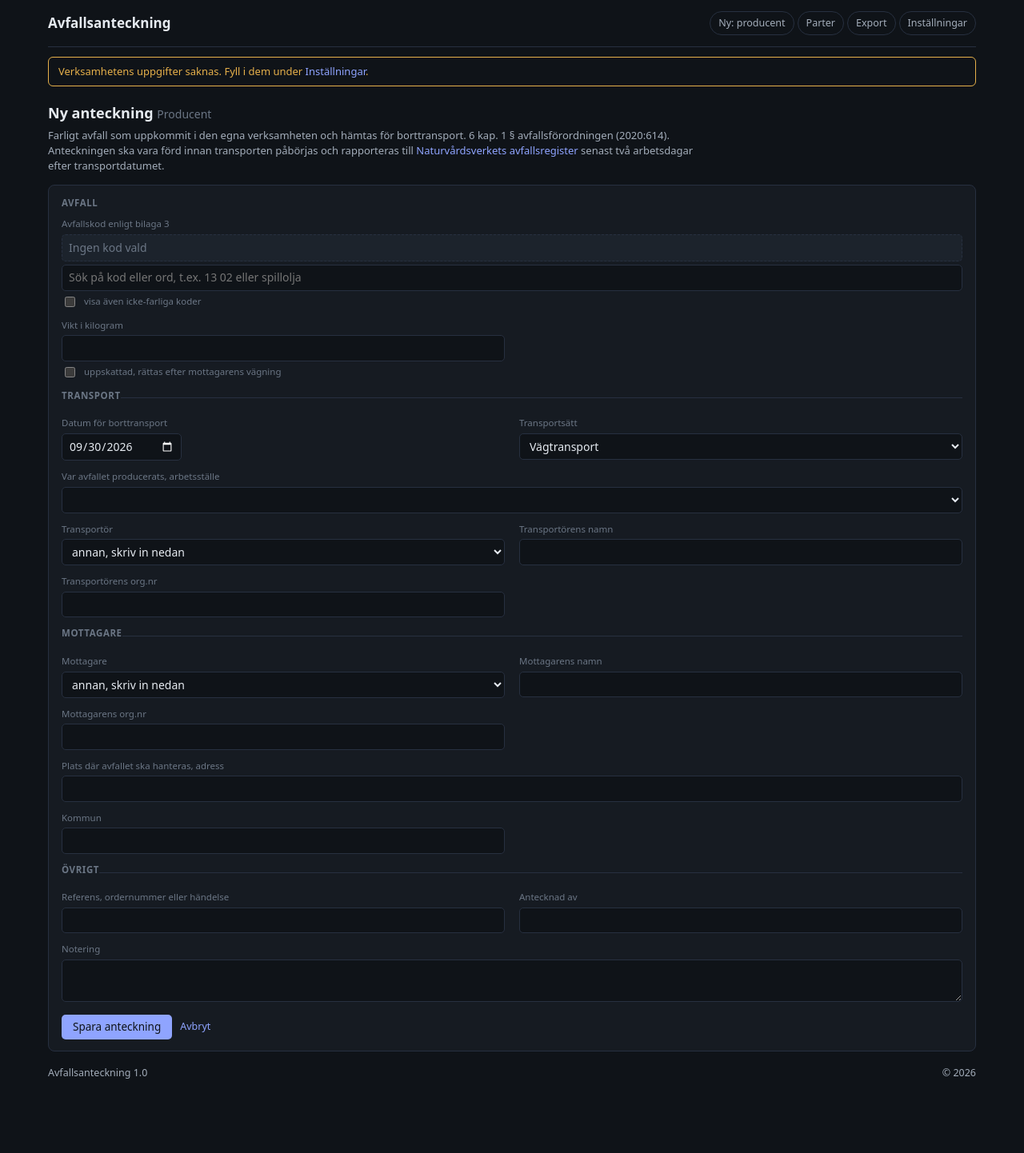
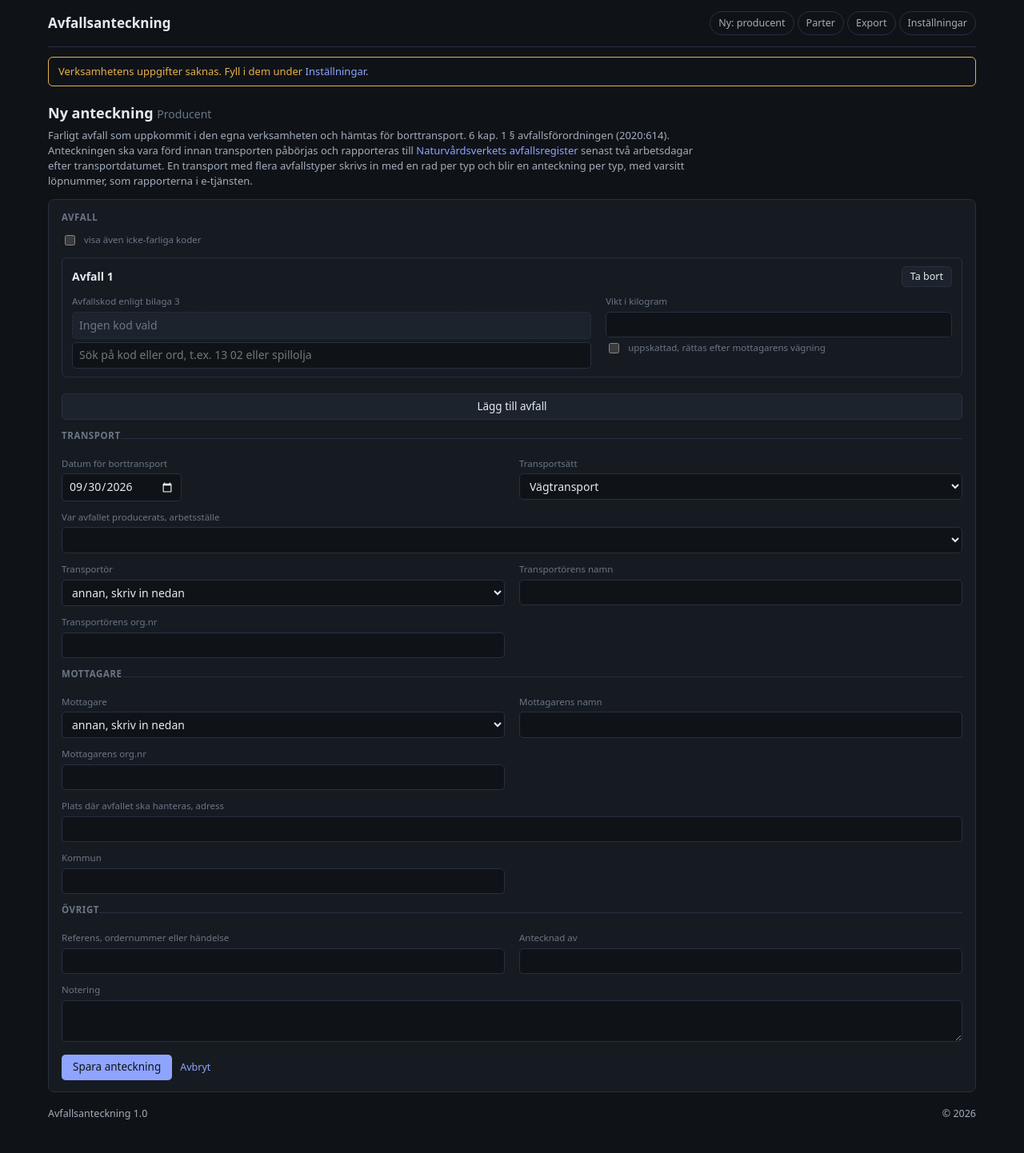
Before and after one commit to mews-se/avfallsanteckning, a Flask app: page /ny/producent in a window 1280 px wide. Shown: the whole page at 80% size. Before the commit the page ends 1349 px from the top, so only its background shows below. Run offline with Flask 3, Linux system fonts and the light colour scheme; data that the repository does not hold is empty.

Commit message:
Save one note per waste type from a multi-row form
A transport with several waste types is entered at once, with a code
and a weight per row, and saved as one note per row, since the
avfallsregister gives every type its own avfalls-ID. The PDFs show the
waste as a table and the blank form gets three empty lines for it.

```diff
--- a/avfallsanteckning/db.py
+++ b/avfallsanteckning/db.py
@@ -77,6 +77,8 @@ FALT = (
     "mottagare_namn", "mottagare_orgnr", "till_adress", "till_kommunkod", "klassgrund",
     "fordon", "forare", "referens", "notering",
 )
+
+AVFALLSFALT = ("avfallskod", "avfallstyp", "farligt", "vikt_kg", "vikt_uppskattad")
 
 PARTFALT = ("namn", "orgnr", "adress", "kommunkod", "roll", "aktiv")
 
--- a/avfallsanteckning/static/app.js
+++ b/avfallsanteckning/static/app.js
@@ -34,19 +34,25 @@
     });
   });
 
-  var sok = document.getElementById("kodsok");
-  if (!sok) return;
-  var dold = document.getElementById("avfallskod");
-  var lista = document.getElementById("kodlista");
-  var valt = document.getElementById("kodvalt");
+  // avfallsrader med varsin kodväljare
+  var rader = document.getElementById("avfallsrader");
+  if (!rader) return;
   var alla = document.getElementById("visa_ickefarliga");
-  var favoriter = JSON.parse(sok.dataset.favoriter || "[]");
+  var favoriter = JSON.parse(rader.dataset.favoriter || "[]");
   var koder = [];
-  var markerad = -1;
+  var nasta = 1;
+  rader.querySelectorAll(".avfallsrad").forEach(function (r) { nasta = Math.max(nasta, Number(r.dataset.n) + 1); });
 
-  fetch(sok.dataset.url).then(function (r) { return r.json(); }).then(function (d) { koder = d; });
+  fetch(rader.dataset.url).then(function (r) { return r.json(); }).then(function (d) { koder = d; });
 
   function norm(s) { return s.toLowerCase().replace(/\s+/g, " "); }
+
+  function kodvaljare(rad) {
+    var sok = rad.querySelector(".kodsok");
+    var dold = rad.querySelector("input[type=hidden]");
+    var lista = rad.querySelector(".kodlista");
+    var valt = rad.querySelector(".kodvalt");
+    var markerad = -1;
 
     function traffar() {
       var q = norm(sok.value.trim());
@@ -108,28 +114,66 @@
       valt.appendChild(document.createTextNode(" " + k.beskrivning));
       sok.value = "";
       lista.hidden = true;
+      var vikt = rad.querySelector("input[name^=vikt_kg]");
+      if (vikt && !vikt.value) vikt.focus();
     }
 
     sok.addEventListener("input", rendera);
     sok.addEventListener("focus", rendera);
     alla.addEventListener("change", function () { if (!lista.hidden) rendera(); });
     sok.addEventListener("keydown", function (e) {
-    var rader = lista.querySelectorAll("li:not(.rubrik)");
+      var val = lista.querySelectorAll("li:not(.rubrik)");
       if (e.key === "ArrowDown" || e.key === "ArrowUp") {
         e.preventDefault();
         if (lista.hidden) rendera();
-      markerad = Math.max(0, Math.min(rader.length - 1, markerad + (e.key === "ArrowDown" ? 1 : -1)));
-      rader.forEach(function (li, i) { li.classList.toggle("vald", i === markerad); });
-      if (rader[markerad]) rader[markerad].scrollIntoView({ block: "nearest" });
+        markerad = Math.max(0, Math.min(val.length - 1, markerad + (e.key === "ArrowDown" ? 1 : -1)));
+        val.forEach(function (li, i) { li.classList.toggle("vald", i === markerad); });
+        if (val[markerad]) val[markerad].scrollIntoView({ block: "nearest" });
       } else if (e.key === "Enter") {
         e.preventDefault();
-      var li = rader[markerad >= 0 ? markerad : 0];
+        var li = val[markerad >= 0 ? markerad : 0];
         if (li) li.dispatchEvent(new MouseEvent("mousedown"));
       } else if (e.key === "Escape") {
         lista.hidden = true;
       }
     });
+  }
+
+  function numrera() {
+    rader.querySelectorAll(".avfallsrad").forEach(function (r, i) { r.querySelector(".nr").textContent = i + 1; });
+  }
+
+  function koppla(rad) {
+    kodvaljare(rad);
+    rad.querySelector(".ta_bort").addEventListener("click", function () {
+      if (rader.querySelectorAll(".avfallsrad").length > 1) {
+        rad.remove();
+      } else {
+        rad.querySelector("input[type=hidden]").value = "";
+        rad.querySelector(".kodvalt").innerHTML = '<span class="tom">Ingen kod vald</span>';
+        rad.querySelector("input[name^=vikt_kg]").value = "";
+        rad.querySelector("input[type=checkbox]").checked = false;
+      }
+      numrera();
+    });
+  }
+
+  rader.querySelectorAll(".avfallsrad").forEach(koppla);
+  var mall = document.getElementById("avfallsrad-mall");
+  var lagg = document.getElementById("lagg_till_avfall");
+  if (lagg) lagg.addEventListener("click", function () {
+    var div = document.createElement("div");
+    div.innerHTML = mall.innerHTML.replace(/__N__/g, nasta++);
+    var rad = div.firstElementChild;
+    rader.appendChild(rad);
+    koppla(rad);
+    numrera();
+    rad.querySelector(".kodsok").focus();
+  });
+
   document.addEventListener("click", function (e) {
-    if (!e.target.closest(".kodvaljare")) lista.hidden = true;
+    if (!e.target.closest(".kodvaljare")) {
+      rader.querySelectorAll(".kodlista").forEach(function (l) { l.hidden = true; });
+    }
   });
 })();
--- a/avfallsanteckning/static/style.css
+++ b/avfallsanteckning/static/style.css
@@ -50,6 +50,9 @@ legend{grid-column:1/-1;font-size:11.5px;font-weight:600;letter-spacing:.05em;te
 .falt .rad{display:flex;gap:8px;align-items:center}.falt .rad input:not([type=checkbox]){flex:1}
 .partfri{display:none}.partfri.synlig{display:flex}
 .knappar{display:flex;gap:10px;align-items:center;flex-wrap:wrap;margin-top:10px}.knappar a:not(.knapp){font-size:12.5px}
+.avfallsrad{border:1px solid var(--line);border-radius:6px;padding:10px 12px;margin-bottom:8px;display:grid;grid-template-columns:minmax(0,3fr) minmax(0,2fr);gap:10px 18px}
+.avfallsrad .radhuvud{grid-column:1/-1;display:flex;justify-content:space-between;align-items:center}.avfallsrad .radhuvud button{padding:3px 10px;font-size:12.5px}
+.ensam .radhuvud{display:none}
 .kodvaljare{position:relative}.kodvalt{padding:6px 8px;border:1px dashed var(--line);border-radius:5px;background:var(--raised)}.kodvalt .tom{color:var(--ink-3)}
 .kodlista{position:absolute;z-index:5;top:100%;left:0;right:0;margin:2px 0 0;padding:4px 0;list-style:none;background:var(--raised);border:1px solid var(--line);border-radius:6px;max-height:320px;overflow:auto;box-shadow:0 10px 30px rgba(0,0,0,.4)}
 .kodlista li{padding:5px 10px;cursor:pointer;display:grid;grid-template-columns:auto 1fr;column-gap:10px;align-items:baseline}.kodlista li:hover,.kodlista li.vald{background:rgba(143,164,255,.15)}
@@ -66,4 +69,4 @@ table.detalj td{white-space:normal;padding:7px 10px}td.forformaterad{white-space
 details summary{cursor:pointer;color:var(--ink-3);font-size:12.5px;margin-top:8px}details form{margin-top:8px}
 tr.ny td{background:var(--raised)}
 table.stallen{border:0;background:none}table.stallen th,table.stallen td{padding:3px 6px 3px 0;border:0}table.stallen input{width:100%}
-@media (max-width:820px){.kolumner{grid-template-columns:1fr}.formular fieldset{grid-template-columns:1fr}table.detalj th{width:120px}}
+@media (max-width:820px){.kolumner{grid-template-columns:1fr}.formular fieldset{grid-template-columns:1fr}.avfallsrad{grid-template-columns:1fr}table.detalj th{width:120px}}
--- a/avfallsanteckning/templates/form.html
+++ b/avfallsanteckning/templates/form.html
@@ -1,24 +1,36 @@
 {% extends "base.html" %}
 {% block titel %}{% if aid %}Redigera {{ varden.lopnr }}{% else %}Ny anteckning{% endif %} · Avfallsanteckning{% endblock %}
+{% macro avfallsrad(n, a) %}
+<div class="avfallsrad" data-n="{{ n }}">
+  <div class="radhuvud"><b>Avfall <span class="nr">{{ n }}</span></b><button type="button" class="sekundar ta_bort">Ta bort</button></div>
+  <div class="falt kodvaljare">
+    <label>Avfallskod enligt bilaga 3</label>
+    <div class="kodvalt">{% if a.avfallskod %}<b class="mono">{{ a.avfallskod }}</b> {{ a.avfallstyp }}{% else %}<span class="tom">Ingen kod vald</span>{% endif %}</div>
+    <input type="hidden" name="avfallskod-{{ n }}" value="{{ a.avfallskod or '' }}">
+    <input type="text" class="kodsok" placeholder="Sök på kod eller ord, t.ex. 13 02 eller spillolja">
+    <ul class="kodlista" hidden></ul>
+  </div>
+  <div class="falt">
+    <label>Vikt i kilogram</label>
+    <input type="text" inputmode="decimal" name="vikt_kg-{{ n }}" value="{{ a.vikt_kg or '' }}">
+    <label class="rad"><input type="checkbox" name="vikt_uppskattad-{{ n }}" value="1"{% if a.vikt_uppskattad %} checked{% endif %}> uppskattad, rättas efter mottagarens vägning</label>
+  </div>
+</div>
+{% endmacro %}
 {% block innehall %}
 <h2>{% if aid %}Redigera anteckning {{ varden.lopnr }}{% else %}Ny anteckning{% endif %} <span class="roll">{{ ROLLER[roll] }}</span></h2>
-<p class="hjalp">{{ hjalp }} {{ GRUND[roll] }}. Anteckningen ska vara förd innan transporten påbörjas och rapporteras till <a href="https://www.naturvardsverket.se/vagledning-och-stod/avfall-farligt-avfall/avfallsregistret/" target="_blank" rel="noopener">Naturvårdsverkets avfallsregister</a> senast två arbetsdagar efter transportdatumet.</p>
+<p class="hjalp">{{ hjalp }} {{ GRUND[roll] }}. Anteckningen ska vara förd innan transporten påbörjas och rapporteras till <a href="https://www.naturvardsverket.se/vagledning-och-stod/avfall-farligt-avfall/avfallsregistret/" target="_blank" rel="noopener">Naturvårdsverkets avfallsregister</a> senast två arbetsdagar efter transportdatumet.{% if not aid %} En transport med flera avfallstyper skrivs in med en rad per typ och blir en anteckning per typ, med varsitt löpnummer, som rapporterna i e-tjänsten.{% endif %}</p>
 <form method="post" class="panel formular" autocomplete="off">
 <fieldset>
   <legend>Avfall</legend>
-  <div class="falt bred kodvaljare">
-    <label for="kodsok">Avfallskod enligt bilaga 3</label>
-    <div class="kodvalt" id="kodvalt">{% if varden.avfallskod %}<b class="mono">{{ varden.avfallskod }}</b> {{ varden.avfallstyp }}{% else %}<span class="tom">Ingen kod vald</span>{% endif %}</div>
-    <input type="hidden" name="avfallskod" id="avfallskod" value="{{ varden.avfallskod or '' }}">
-    <input type="text" id="kodsok" placeholder="Sök på kod eller ord, t.ex. 13 02 eller spillolja" data-url="{{ url_for('app.koder_json') }}" data-favoriter='{{ favoriter }}'>
-    <ul class="kodlista" id="kodlista" hidden></ul>
-    <label class="rad"><input type="checkbox" id="visa_ickefarliga"> visa även icke-farliga koder</label>
+  <div class="falt bred"><label class="rad"><input type="checkbox" id="visa_ickefarliga"> visa även icke-farliga koder</label></div>
+  <div class="falt bred{% if aid %} ensam{% endif %}" id="avfallsrader" data-url="{{ url_for('app.koder_json') }}" data-favoriter='{{ favoriter }}'>
+    {% for a in varden.avfall or [{}] %}{{ avfallsrad(loop.index, a) }}{% endfor %}
   </div>
-  <div class="falt">
-    <label for="vikt_kg">Vikt i kilogram</label>
-    <input type="text" inputmode="decimal" name="vikt_kg" id="vikt_kg" value="{{ varden.vikt_kg or '' }}" required>
-    <label class="rad"><input type="checkbox" name="vikt_uppskattad" value="1"{% if varden.vikt_uppskattad %} checked{% endif %}> uppskattad, rättas efter mottagarens vägning</label>
-  </div>
+{% if not aid %}
+  <div class="falt bred"><button type="button" class="sekundar" id="lagg_till_avfall">Lägg till avfall</button></div>
+  <template id="avfallsrad-mall">{{ avfallsrad('__N__', {}) }}</template>
+{% endif %}
 </fieldset>
 
 <fieldset>
--- a/avfallsanteckning/views.py
+++ b/avfallsanteckning/views.py
@@ -31,7 +31,7 @@ bp = Blueprint("app", __name__)
 BILAGA_TYPER = {"pdf", "jpg", "jpeg", "png", "heic", "webp"}
 VECKODAG = ["mån", "tis", "ons", "tor", "fre", "lör", "sön"]
 MANAD = ["jan", "feb", "mar", "apr", "maj", "jun", "jul", "aug", "sep", "okt", "nov", "dec"]
-KOPIERAS_EJ = {"avfallskod", "avfallstyp", "farligt", "vikt_kg", "vikt_uppskattad", "notering"}
+KOPIERAS_EJ = {"avfall", *db.AVFALLSFALT, "notering"}
 LOGOTYPER = ("logo.png", "logo.svg", "logo.jpg", "logo.webp")
 LOGOTYP_TYPER = {"png": "logo.png", "svg": "logo.svg", "jpg": "logo.jpg", "jpeg": "logo.jpg", "webp": "logo.webp"}
 
@@ -166,6 +166,7 @@ def _standardvarden(roll):
         "transportsatt": TRANSPORTSATT[0],
         "fran_kommun": "",
         "klassgrund": [],
+        "avfall": [],
     }
     if roll == "producent":
         s = inst()["arbetsstallen"][0]
@@ -188,16 +189,32 @@ def _arbetsstalleindex(rad):
     return ""
 
 
+def _radnummer(form):
+    return sorted(int(k.removeprefix("avfallskod-")) for k in form if k.removeprefix("avfallskod-").isdigit())
+
+
 def _formvarden(form):
     varden = {k: form.get(k, "") for k in form}
     varden["klassgrund"] = form.getlist("klassgrund")
+    koder = current_app.config["KODER"]
+    varden["avfall"] = []
+    for n in _radnummer(form):
+        kod = koder.get(form.get(f"avfallskod-{n}", ""))
+        varden["avfall"].append(
+            {
+                "avfallskod": kod["kod"] if kod else "",
+                "avfallstyp": kod["beskrivning"] if kod else "",
+                "vikt_kg": form.get(f"vikt_kg-{n}", ""),
+                "vikt_uppskattad": bool(form.get(f"vikt_uppskattad-{n}")),
+            }
+        )
     return varden
 
 
 def _radvarden(rad):
     varden = dict(rad)
     varden["klassgrund"] = json.loads(rad["klassgrund"] or "[]")
-    varden["vikt_kg"] = f_vikt(rad["vikt_kg"])
+    varden["avfall"] = [{**{f: rad[f] for f in db.AVFALLSFALT}, "vikt_kg": f_vikt(rad["vikt_kg"])}]
     varden["fran_kommun"] = f_kommunnamn(rad["fran_kommunkod"])
     varden["till_kommun"] = f_kommunnamn(rad["till_kommunkod"])
     if rad["roll"] == "producent":
@@ -228,15 +245,39 @@ def _part(form, prefix, conn):
     return form.get(f"{prefix}_namn", "").strip(), form.get(f"{prefix}_orgnr", "").strip(), "", ""
 
 
-def _las_formular(roll, form, conn):
+def _las_avfall(form, fel):
+    koder = current_app.config["KODER"]
+    rader = []
+    for n in _radnummer(form):
+        text, vikt = form.get(f"avfallskod-{n}", ""), form.get(f"vikt_kg-{n}", "")
+        if not text and not vikt.strip():
+            continue
+        kod = koder.get(text)
+        kg = _tal(vikt)
+        if not kod:
+            fel.append(f"Välj en avfallskod ur listan för avfall {len(rader) + 1}.")
+        if kg is None or kg <= 0:
+            fel.append(f"Ange vikt i kilogram, större än 0, för avfall {len(rader) + 1}.")
+        rader.append(
+            {
+                "avfallskod": kod["kod"] if kod else "",
+                "avfallstyp": kod["beskrivning"] if kod else "",
+                "farligt": int(bool(kod and kod["farligt"])),
+                "vikt_kg": kg or 0,
+                "vikt_uppskattad": int(bool(form.get(f"vikt_uppskattad-{n}"))),
+            }
+        )
+    if not rader:
+        fel.append("Lägg till minst ett avfall.")
+    return rader
+
+
+def _las_formular(roll, form, conn, en=False):
     fel = []
     v = inst()["verksamhet"]
-    kod = current_app.config["KODER"].get(form.get("avfallskod", ""))
-    if not kod:
-        fel.append("Välj en avfallskod ur listan.")
-    vikt = _tal(form.get("vikt_kg", ""))
-    if vikt is None or vikt <= 0:
-        fel.append("Ange vikt i kilogram, större än 0.")
+    avfall = _las_avfall(form, fel)
+    if en and len(avfall) > 1:
+        fel.append("En anteckning gäller ett avfall. Lägg till fler avfallstyper som nya anteckningar.")
     datum = _datum(form.get("transportdatum", ""))
     if not datum:
         fel.append("Ange transportdatum.")
@@ -249,11 +290,7 @@ def _las_formular(roll, form, conn):
     data = {
         **text,
         "roll": roll,
-        "avfallskod": kod["kod"] if kod else "",
-        "avfallstyp": kod["beskrivning"] if kod else "",
-        "farligt": int(bool(kod and kod["farligt"])),
-        "vikt_kg": vikt or 0,
-        "vikt_uppskattad": int(bool(form.get("vikt_uppskattad"))),
+        "farligt": int(any(a["farligt"] for a in avfall)),
         "transportdatum": datum or "",
         "transportsatt": transportsatt,
         "klassgrund": json.dumps(klassgrund),
@@ -301,7 +338,8 @@ def _las_formular(roll, form, conn):
             data[k] = orgnr.formatera(data[k])
         elif data[k] and k in form:
             fel.append(f"Ogiltigt org.nr: {data[k]}.")
-    return data, fel
+    # en anteckning per avfallstyp, som rapporterna i avfallsregistret
+    return [{**data, **a} for a in avfall], fel
 
 
 @bp.route("/ny/<roll>", methods=["GET", "POST"])
@@ -310,11 +348,16 @@ def ny(roll):
         abort(404)
     conn = get_db()
     if request.method == "POST":
-        data, fel = _las_formular(roll, request.form, conn)
+        rader, fel = _las_formular(roll, request.form, conn)
         if not fel:
-            aid = db.skapa(conn, data, av=request.form.get("av", "").strip())
-            flash(f"Anteckning {db.hamta(conn, aid)['lopnr']} sparad.")
-            return redirect(url_for("app.visa", aid=aid))
+            av = request.form.get("av", "").strip()
+            aid = [db.skapa(conn, data, av=av) for data in rader]
+            lopnr = [db.hamta(conn, a)["lopnr"] for a in aid]
+            if len(lopnr) == 1:
+                flash(f"Anteckning {lopnr[0]} sparad.")
+            else:
+                flash(f"Anteckningar {', '.join(lopnr[:-1])} och {lopnr[-1]} sparade, en per avfallstyp.")
+            return redirect(url_for("app.visa", aid=aid[0]))
         for f in fel:
             flash(f, "fel")
         varden = _formvarden(request.form)
@@ -335,10 +378,10 @@ def redigera(aid):
         return redirect(url_for("app.visa", aid=aid))
     roll = rad["roll"]
     if request.method == "POST":
-        data, fel = _las_formular(roll, request.form, conn)
+        rader, fel = _las_formular(roll, request.form, conn, en=True)
         if not fel:
             handelse = "rättad" if rad["status"] == "rapporterad" else "ändrad"
-            db.uppdatera(conn, aid, data, handelse, av=request.form.get("av", "").strip())
+            db.uppdatera(conn, aid, rader[0], handelse, av=request.form.get("av", "").strip())
             if handelse == "rättad":
                 flash("Anteckningen är rättad. Rätta uppgifterna även i Naturvårdsverkets e-tjänst.", "varning")
             else:
```
Also changed, not shown: avfallsanteckning/pdf.py (+47 -13 lines), tests/test_app.py (+51 -8 lines), README.md. Lines whose indentation alone changed are shown as unchanged.
